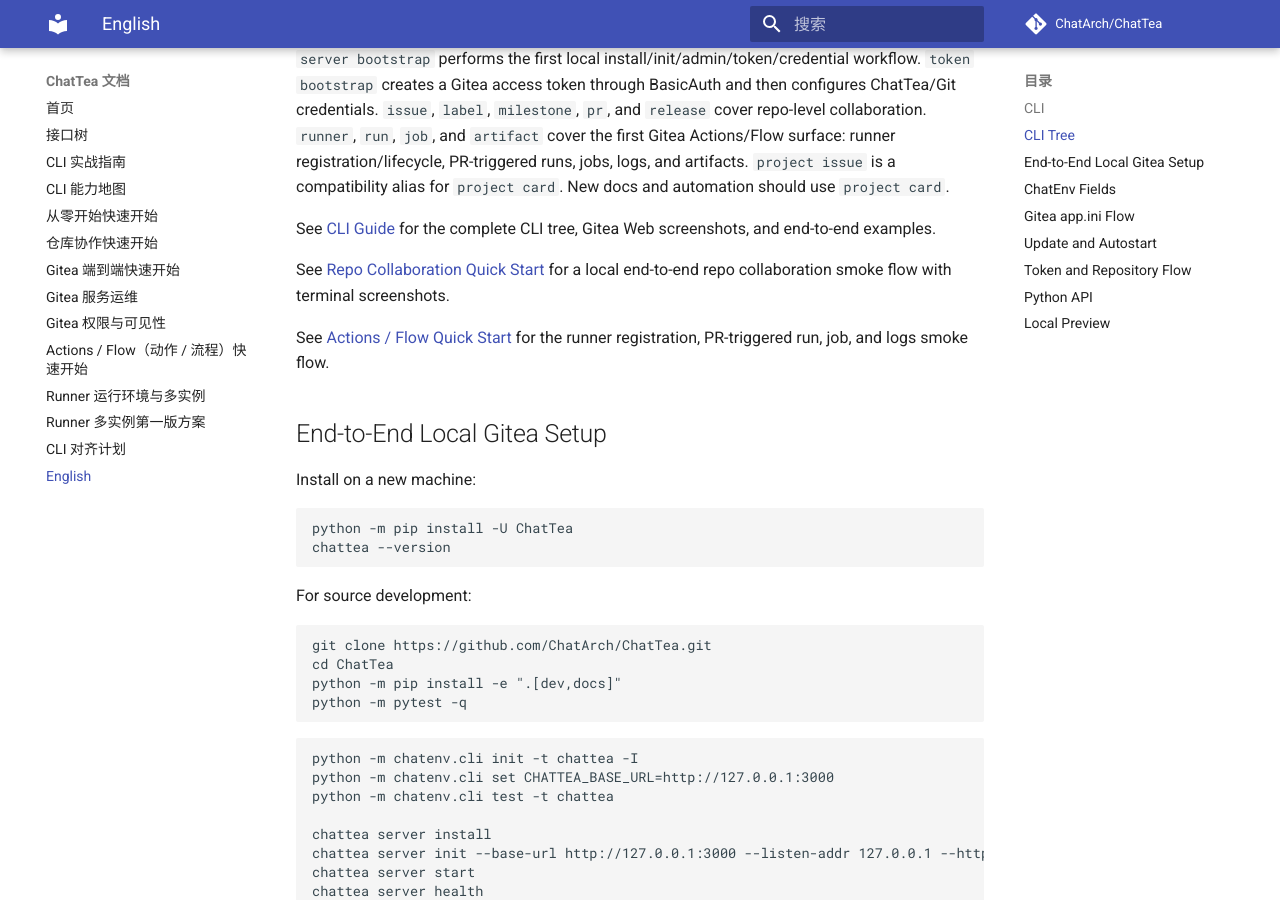
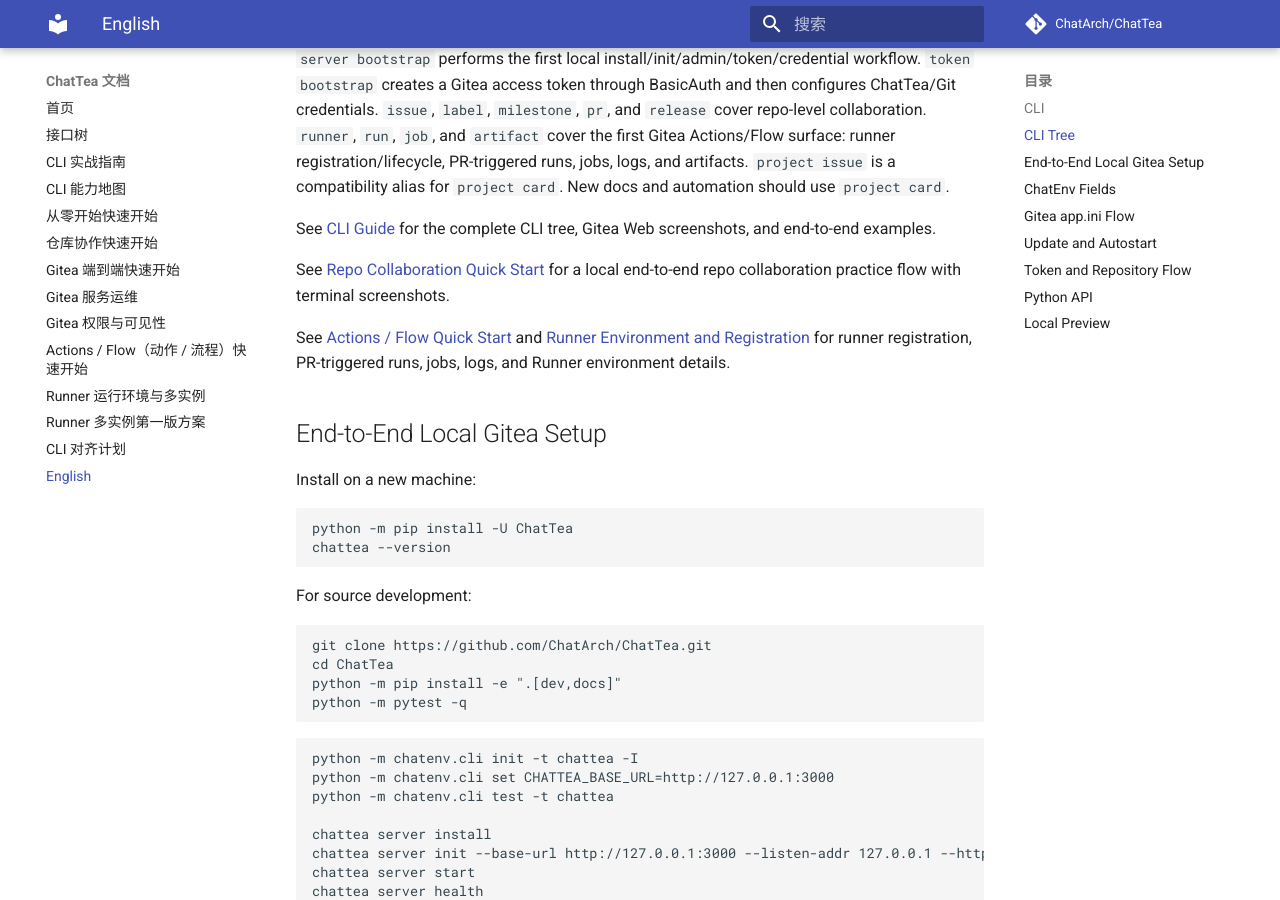
Before and after one commit to ChatArch/ChatTea, an MkDocs documentation site: the page built from docs/index.en.md, in a window 1280 px wide and 900 px high, scrolled down 2744 px. Built offline with MkDocs 1.6.1 and Material for MkDocs 9.7.7, drawn with Linux system fonts in a browser that asks for light colours; comment, search, counter and statistics services are not loaded.

Commit message:
docs: align runner surface in readmes

```diff
--- a/docs/index.en.md
+++ b/docs/index.en.md
@@ -135,9 +135,9 @@
 
 See [CLI Guide](cli-guide.md) for the complete CLI tree, Gitea Web screenshots, and end-to-end examples.
 
-See [Repo Collaboration Quick Start](repo-collaboration-quickstart.md) for a local end-to-end repo collaboration smoke flow with terminal screenshots.
+See [Repo Collaboration Quick Start](repo-collaboration-quickstart.md) for a local end-to-end repo collaboration practice flow with terminal screenshots.
 
-See [Actions / Flow Quick Start](actions-flow-quickstart.md) for the runner registration, PR-triggered run, job, and logs smoke flow.
+See [Actions / Flow Quick Start](actions-flow-quickstart.md) and [Runner Environment and Registration](runner-environment-and-registration.md) for runner registration, PR-triggered runs, jobs, logs, and Runner environment details.
 
 ## End-to-End Local Gitea Setup
 
```
Also changed, not shown: README.en.md (+6 -8 lines), README.md (+6 -8 lines).
